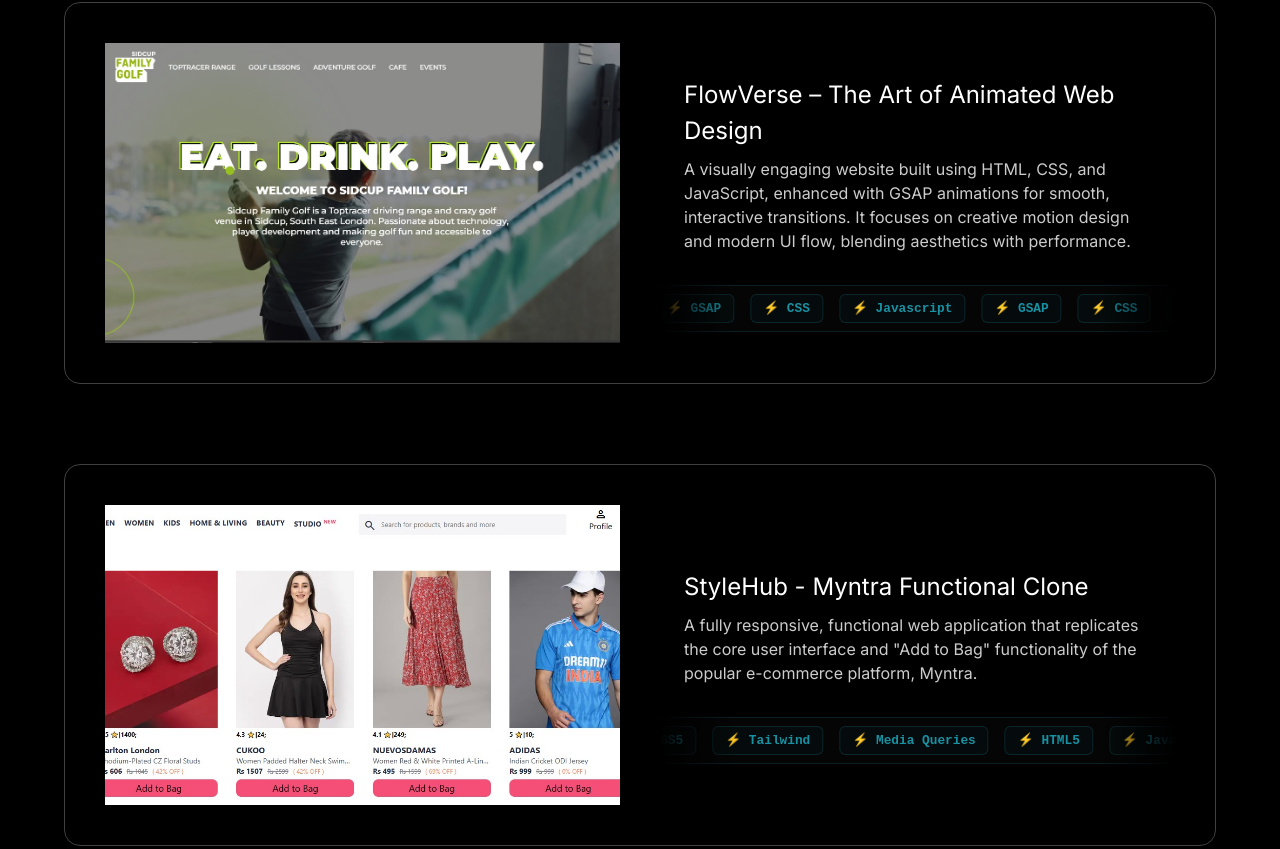
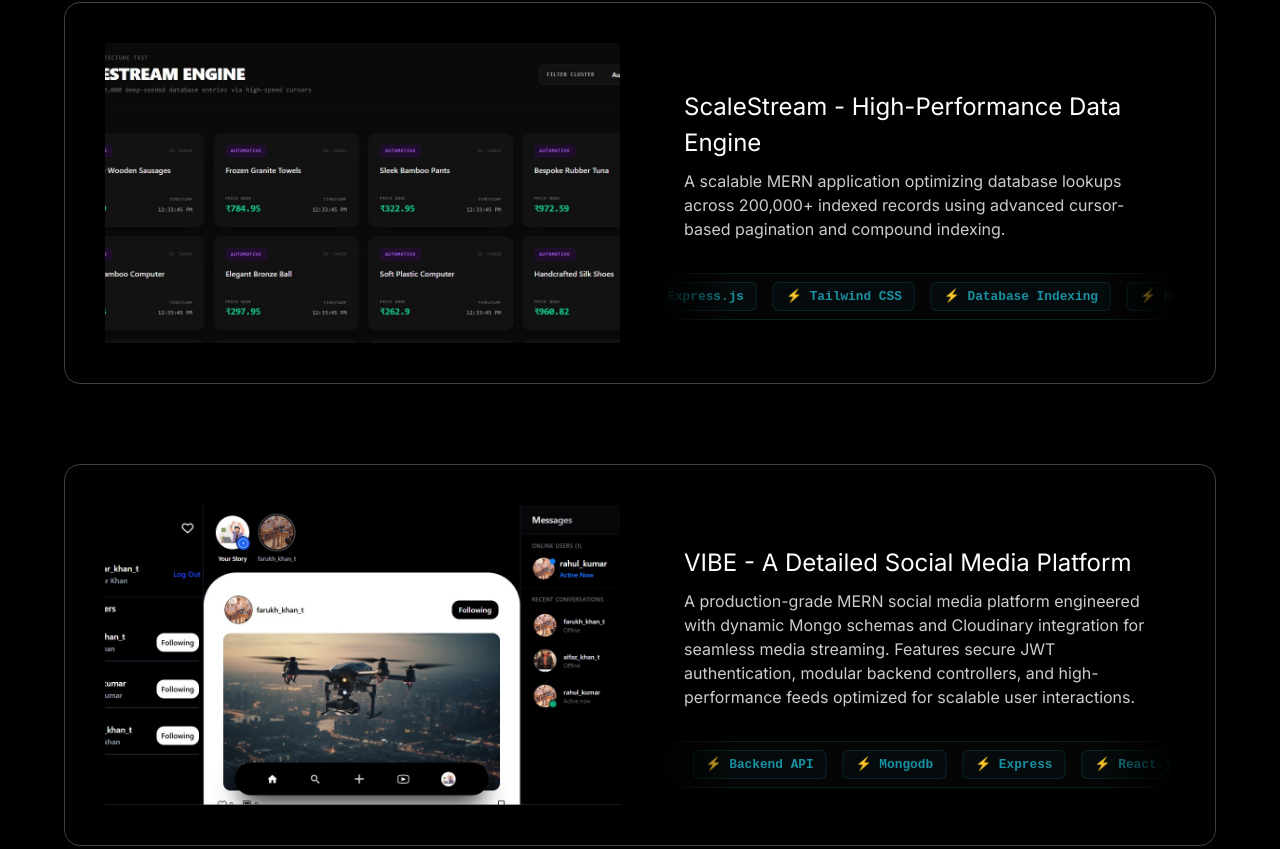
Before and after one commit to Abuzar448/Abuzar-Portfolio, a React (Vite) app: page / in a window 1280 px wide. Shown: the part 10031-10880 px from the top of the page. Built offline with nearby package versions, Linux system fonts and the light colour scheme; no server answers; a web font is replaced by a local one.

Commit message:
Added Two Major Full Stack Projects

```diff
--- a/src/components/Projects.jsx
+++ b/src/components/Projects.jsx
@@ -37,12 +37,12 @@
       target="_blank"
       rel="noopener noreferrer"
       style={{
-        position: 'sticky',
+        position: "sticky",
         top: `calc(100px + ${index * 25}px)`,
         zIndex: index + 1,
-        display: 'block',
-        textDecoration: 'none',
-        width: '100%'
+        display: "block",
+        textDecoration: "none",
+        width: "100%",
       }}
     >
       <motion.div
@@ -52,10 +52,10 @@
         onMouseLeave={handleMouseLeave}
         whileHover={{ scale: 1.01 }}
         style={{
-          boxShadow: '0 -10px 30px -15px rgba(0,0,0,0.8)',
-          border: '1px solid #404040',
-          background: 'black',
-          transformStyle: 'preserve-3d',
+          boxShadow: "0 -10px 30px -15px rgba(0,0,0,0.8)",
+          border: "1px solid #404040",
+          background: "black",
+          transformStyle: "preserve-3d",
           rotateX: rotateX,
           rotateY: rotateY,
         }}
@@ -64,38 +64,43 @@
           className="project-image"
           style={{
             backgroundImage: `url('${project.img}')`,
-            backgroundSize: 'cover',
-            backgroundPosition: 'center',
-            minHeight: '250px' // Ensured standard mobile dimensions constraint fallback
+            backgroundSize: "cover",
+            backgroundPosition: "center",
+            minHeight: "250px", // Ensured standard mobile dimensions constraint fallback
           }}
           whileHover={{ scale: 1.05, transition: { duration: 0.2 } }}
         />
 
-        <div className="card-details-wrapper" style={{ overflow: 'hidden', width: '100%' }}>
-          <h3 style={{ color: 'white' }}>{project.title}</h3>
-          <p style={{ color: '#ccc' }}>{project.desc}</p>
+        <div
+          className="card-details-wrapper"
+          style={{ overflow: "hidden", width: "100%" }}
+        >
+          <h3 style={{ color: "white" }}>{project.title}</h3>
+          <p style={{ color: "#ccc" }}>{project.desc}</p>
 
           {/* --- Infinite Marquee Container --- */}
           <div
             style={{
-              width: '100%',
-              padding: '8px 0',
-              marginTop: '16px',
-              position: 'relative',
-              overflow: 'hidden',
-              background: 'rgba(255,255,255,0.02)',
-              borderTop: '1px solid rgba(25, 145, 163, 0.2)',
-              borderBottom: '1px solid rgba(25, 145, 163, 0.2)',
-              borderRadius: '8px',
-              WebkitMaskImage: 'linear-gradient(to right, transparent, white 15%, white 85%, transparent)',
-              maskImage: 'linear-gradient(to right, transparent, white 15%, white 85%, transparent)'
+              width: "100%",
+              padding: "8px 0",
+              marginTop: "16px",
+              position: "relative",
+              overflow: "hidden",
+              background: "rgba(255,255,255,0.02)",
+              borderTop: "1px solid rgba(25, 145, 163, 0.2)",
+              borderBottom: "1px solid rgba(25, 145, 163, 0.2)",
+              borderRadius: "8px",
+              WebkitMaskImage:
+                "linear-gradient(to right, transparent, white 15%, white 85%, transparent)",
+              maskImage:
+                "linear-gradient(to right, transparent, white 15%, white 85%, transparent)",
             }}
           >
             <motion.div
               style={{
-                display: 'flex',
-                gap: '16px',
-                width: 'max-content'
+                display: "flex",
+                gap: "16px",
+                width: "max-content",
               }}
               animate={{ x: ["0%", "-33.33%"] }}
               transition={{ ease: "linear", duration: 15, repeat: Infinity }}
@@ -104,17 +109,17 @@
                 <span
                   key={techIndex}
                   style={{
-                    display: 'inline-flex',
-                    alignItems: 'center',
-                    fontSize: '0.8rem',
-                    fontFamily: 'monospace',
-                    fontWeight: 'bold',
-                    color: '#1991a3',
-                    background: 'rgba(25, 145, 163, 0.05)',
-                    padding: '4px 12px',
-                    borderRadius: '6px',
-                    border: '1px solid rgba(25, 145, 163, 0.2)',
-                    whiteSpace: 'nowrap'
+                    display: "inline-flex",
+                    alignItems: "center",
+                    fontSize: "0.8rem",
+                    fontFamily: "monospace",
+                    fontWeight: "bold",
+                    color: "#1991a3",
+                    background: "rgba(25, 145, 163, 0.05)",
+                    padding: "4px 12px",
+                    borderRadius: "6px",
+                    border: "1px solid rgba(25, 145, 163, 0.2)",
+                    whiteSpace: "nowrap",
                   }}
                 >
                   ⚡ {techItem}
@@ -149,29 +154,64 @@
       img: "/projects/Rentmate(portfolio).jpg",
       title: "Rentmate - Smart Rental Management System",
       desc: "A full-stack MERN application that streamlines property rental management by connecting tenants and landlords seamlessly.",
-      tech: ["React.js", "Javascript", "Node.js", "Backend API", "Mongodb", "Express"]
+      tech: [
+        "React.js",
+        "Javascript",
+        "Node.js",
+        "Backend API",
+        "Mongodb",
+        "Express",
+      ],
+    },
+    {
+      href: "https://github.com/Abuzar448/codevector_Assignment",
+      img: "/projects/Backend_App.jpg",
+      title: "ScaleStream - High-Performance Data Engine",
+      desc: "A scalable MERN application optimizing database lookups across 200,000+ indexed records using advanced cursor-based pagination and compound indexing.",
+      tech: [
+        "React.js",
+        "Node.js",
+        "MongoDB",
+        "Express.js",
+        "Tailwind CSS",
+        "Database Indexing",
+      ],
+    },
+    {
+      href: "https://github.com/Abuzar448/vibe-fullstack-social-app",
+      img: "/projects/Vibe_Project.jpg",
+      title: "VIBE - A Detailed Social Media Platform",
+      desc: "A production-grade MERN social media platform engineered with dynamic Mongo schemas and Cloudinary integration for seamless media streaming. Features secure JWT authentication, modular backend controllers, and high-performance feeds optimized for scalable user interactions.",
+      tech: [
+        "React.js",
+        "Javascript",
+        "Node.js",
+        "Backend API",
+        "Mongodb",
+        "Express",
+      ],
     },
     {
       href: "https://sidcup-web.netlify.app/",
       img: "/projects/Frontend(portfolio).jpg",
       title: "FlowVerse – The Art of Animated Web Design",
       desc: "A visually engaging website built using HTML, CSS, and JavaScript, enhanced with GSAP animations for smooth, interactive transitions. It focuses on creative motion design and modern UI flow, blending aesthetics with performance.",
-      tech: ["Javascript", "GSAP", "CSS"]
+      tech: ["Javascript", "GSAP", "CSS"],
     },
     {
       href: "https://abuzar448.github.io/Myntra_Clone/",
       img: "/projects/Myntra_Clone.jpg",
       title: "StyleHub - Myntra Functional Clone",
-      desc: "A fully responsive, functional web application that replicates the core user interface and \"Add to Bag\" functionality of the popular e-commerce platform, Myntra.",
-      tech: ["HTML5", "Javascript", "CSS5", "Tailwind", "Media Queries"]
+      desc: 'A fully responsive, functional web application that replicates the core user interface and "Add to Bag" functionality of the popular e-commerce platform, Myntra.',
+      tech: ["HTML5", "Javascript", "CSS5", "Tailwind", "Media Queries"],
     },
     {
       href: "https://ems-react-nu.vercel.app/",
       img: "/projects/EMS.jpg",
       title: "SyncroWork: Enterprise Task Monitoring System",
       desc: "A React & Tailwind-based system featuring a dual-interface for Admin task assignment and Employee progress tracking. Fully responsive, high-performance, and powered by Context API for seamless, real-time state management.",
-      tech: ["React.js", "Javascript", "CSS5", "Tailwind", "Media Queries"]
-    }
+      tech: ["React.js", "Javascript", "CSS5", "Tailwind", "Media Queries"],
+    },
   ];
 
   return (
@@ -182,7 +222,7 @@
       whileInView={{ opacity: 1 }}
       viewport={{ once: true }}
       transition={{ duration: 0.6 }}
-      style={{ width: '100%', position: 'relative' }}
+      style={{ width: "100%", position: "relative" }}
     >
       <style>{`
         @media (min-width: 1024px) {
@@ -220,7 +260,14 @@
 
       <motion.div
         className="project-grid"
-        style={{ display: 'flex', flexDirection: 'column', gap: '80px', maxWidth: '1200px', margin: '0 auto', width: '100%' }}
+        style={{
+          display: "flex",
+          flexDirection: "column",
+          gap: "80px",
+          maxWidth: "1200px",
+          margin: "0 auto",
+          width: "100%",
+        }}
         variants={staggerContainer}
         initial="initial"
         whileInView="animate"
```
Also changed, not shown: public/projects/Backend_App.jpg (added), public/projects/Vibe_Project.jpg (added).
